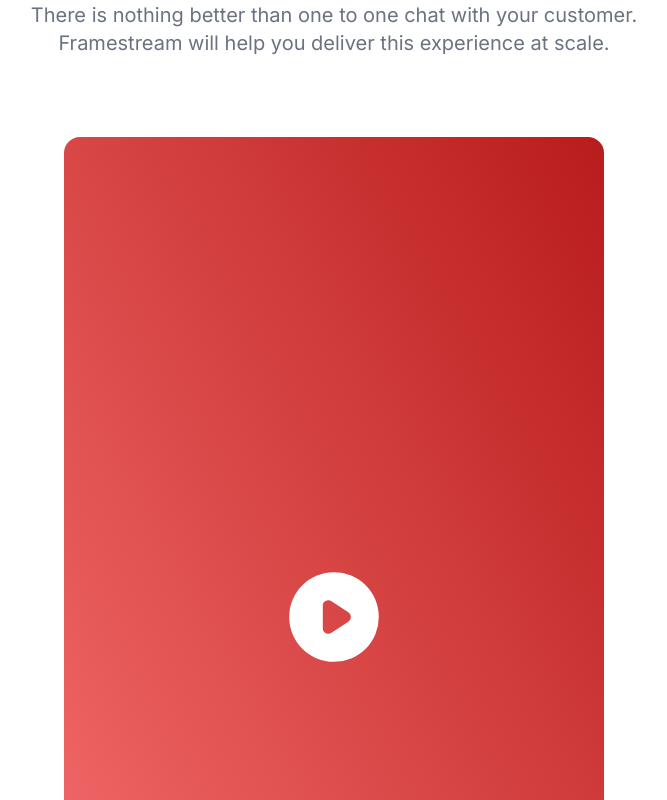
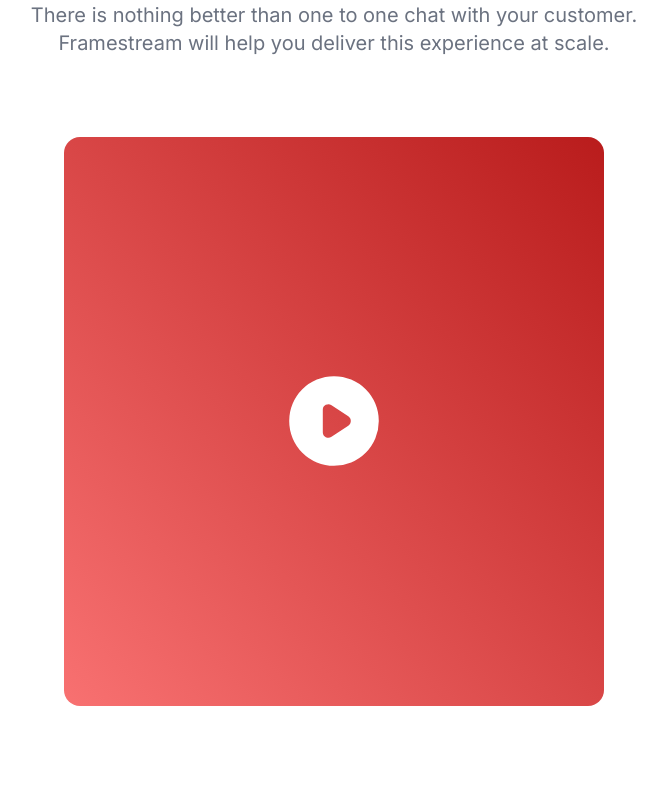
Before and after one commit to mecirmartin/framestream-landing, a Next.js app: page / in a window 1280 px wide. Shown: the part 2740-3540 px from the top of the page, without its empty margins (306-973 px from the left). Built offline with nearby package versions, Linux system fonts and the light colour scheme.

Commit message:
Update video width

```diff
--- a/src/app/layout.tsx
+++ b/src/app/layout.tsx
@@ -21,12 +21,11 @@ export default function RootLayout({
 }>) {
   return (
     <html lang="en" suppressHydrationWarning>
-      <body className={inter.className}>
+      <body className={inter.className} style={{ width: "auto" }}>
         <ThemeProvider attribute="class">
           <Navbar />
           <div>{children}</div>
           <Footer />
-          <PopupWidget />
         </ThemeProvider>
       </body>
     </html>
--- a/src/components/Video.tsx
+++ b/src/components/Video.tsx
@@ -1,19 +1,19 @@
-"use client"
-import { useState } from "react"
-import { Container } from "@/components/Container"
+"use client";
+import { useState } from "react";
+import { Container } from "@/components/Container";
 
 interface VideoProps {
-  videoId: string
+  videoId: string;
 }
 
 export function Video({ videoId }: Readonly<VideoProps>) {
-  const [playVideo, setPlayVideo] = useState(false)
+  const [playVideo, setPlayVideo] = useState(false);
 
-  if (!videoId) return null
+  if (!videoId) return null;
 
   return (
     <Container>
-      <div className="relative w-[540px] h-[960px] max-w-4xl mx-auto overflow-hidden lg:mb-20 rounded-2xl bg-red-300 cursor-pointer bg-gradient-to-tr from-red-400 to-red-700">
+      <div className="relative min-w-[320px] min-h-[569px] max-w-[540px] mx-auto overflow-hidden lg:mb-20 rounded-2xl bg-red-300 cursor-pointer bg-gradient-to-tr from-red-400 to-red-700">
         {!playVideo && (
           <button
             onClick={() => setPlayVideo(!playVideo)}
@@ -42,5 +42,5 @@ export function Video({ videoId }: Readonly<VideoProps>) {
         )}
       </div>
     </Container>
-  )
+  );
 }
```
